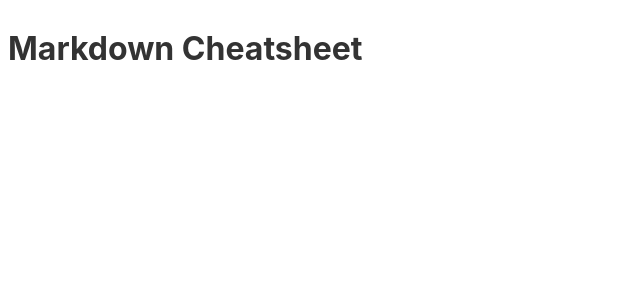
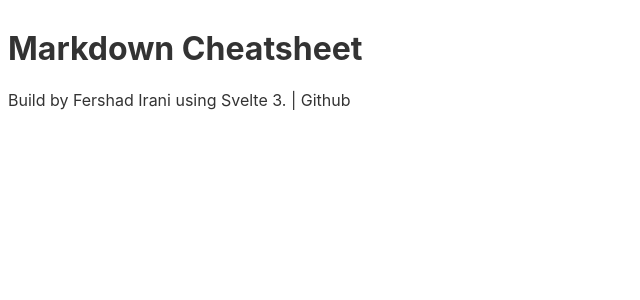
Before and after one commit to fershad/markdown-cheatsheet, a Svelte app: page / in a window 1280 px wide. Shown: the top 300 px of the page, without its empty margins (0-640 px from the left). Built offline with nearby package versions, Linux system fonts and the light colour scheme.

Commit message:
basic skeleton

```diff
--- a/src/App.svelte
+++ b/src/App.svelte
@@ -2,12 +2,20 @@
 
 </script>
 
-<div class="header">
+<header>
 	<h1>Markdown Cheatsheet</h1>
 	<div class="toggle">
 		<!-- Placeholder for Dark/Light mode toggle -->
 	</div>
-</div>
+</header>
+
+<main>
+
+</main>
+
+<footer>
+	<p>Build by Fershad Irani using Svelte 3. | Github</p>
+</footer>
 
 <style>
 
```
